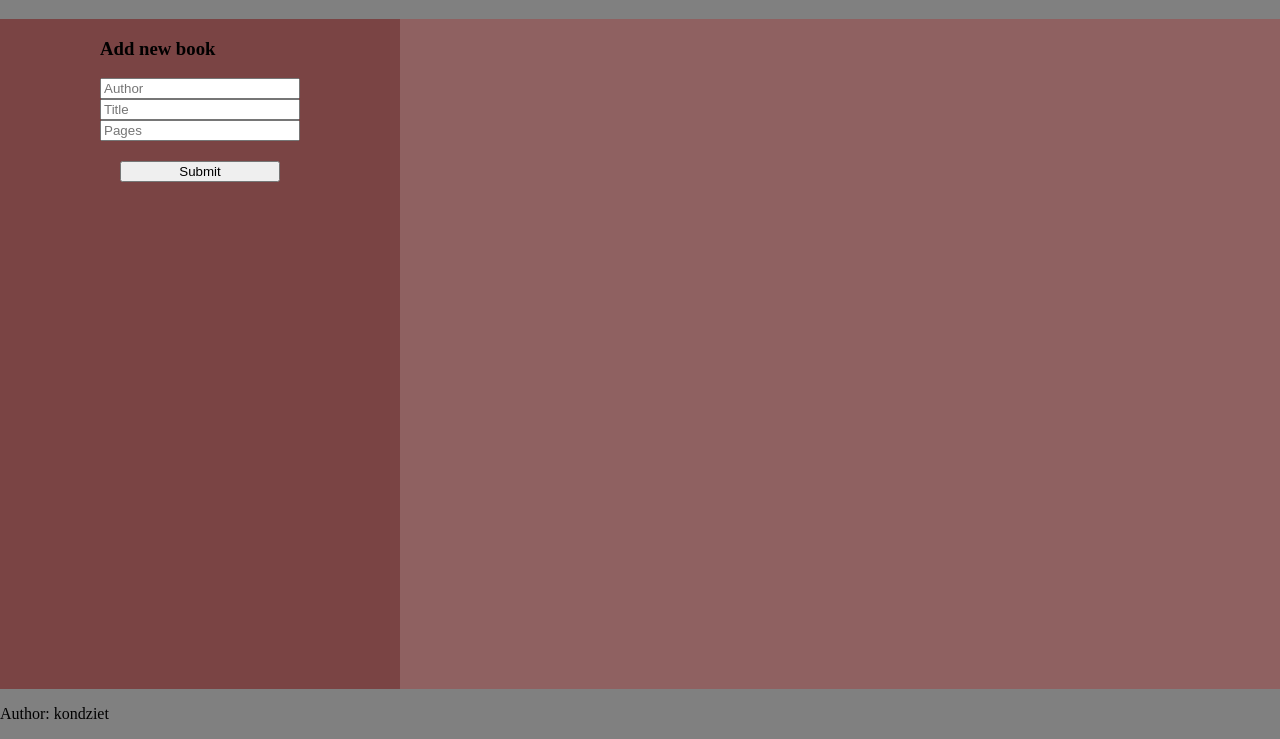
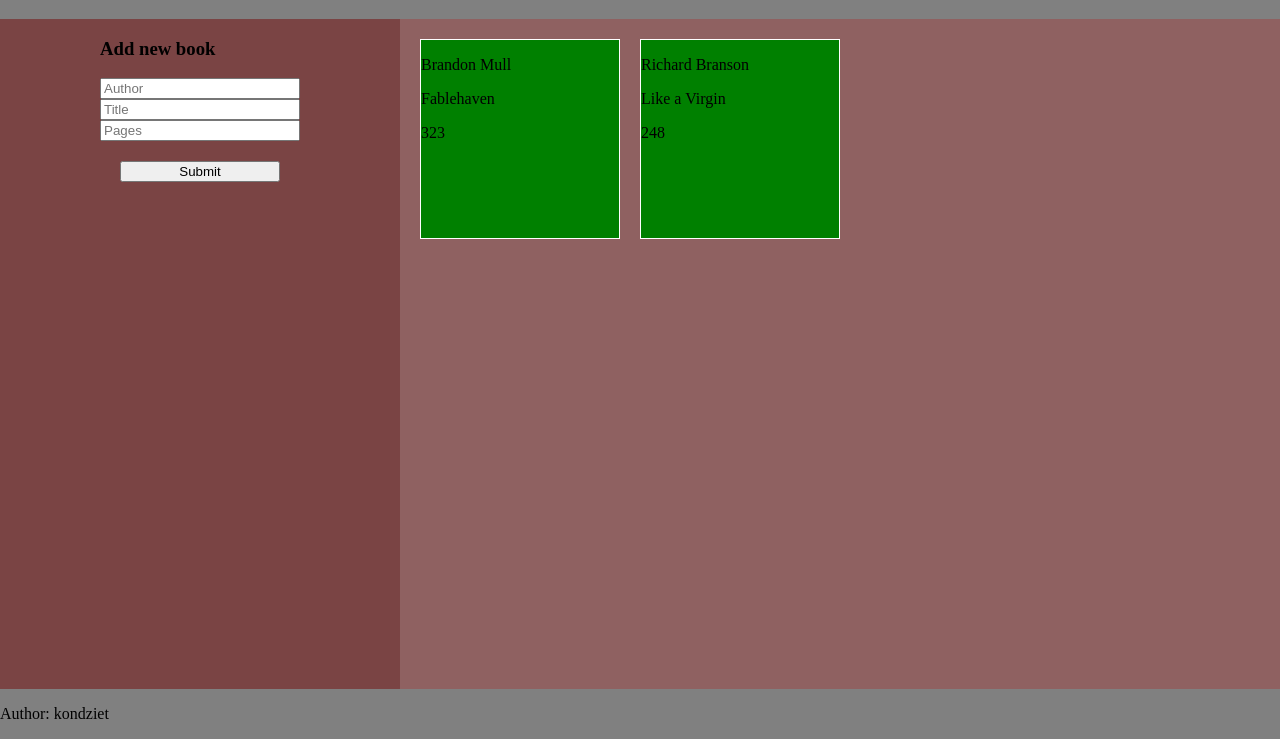
Before and after one commit to kondziet/library, a plain HTML site: page index.html in a window 1280 px wide. Shown: the part 61-800 px from the top of the page. Drawn offline with Linux system fonts and the light colour scheme.

Commit message:
Add book display functionality

```diff
--- a/script.js
+++ b/script.js
@@ -1,5 +1,7 @@
-const submitBtn = document.querySelector(".submit-btn")
-const
+window.onload = displayBooks;
+
+const submitBtn = document.querySelector(".submit-btn");
+const bookContainer = document.querySelector(".book-container");
 
 let books = [
     new Book("Fablehaven", "Brandon Mull", 323),
@@ -10,6 +12,32 @@ function Book(title, author, pages) {
     this.title = title;
     this.author = author;
     this.pages = pages;
+}
+
+function displayBooks() {
+    while(bookContainer.firstChild) {
+        bookContainer.firstChild.remove();
+    }
+
+    for(let book of books) {
+        const bookCard = document.createElement("div");
+        bookCard.classList.add("book-card");
+
+        const author = document.createElement("p");
+        author.textContent = book.author;
+
+        const title = document.createElement("p");
+        title.textContent = book.title;
+
+        const pages = document.createElement("p");
+        pages.textContent = book.pages;
+
+        bookCard.appendChild(author);
+        bookCard.appendChild(title);
+        bookCard.appendChild(pages);
+
+        bookContainer.appendChild(bookCard);
+    }
 }
 
 function addBook() {
@@ -29,4 +57,5 @@ function addBook() {
 submitBtn.addEventListener("click", e => {
     e.preventDefault();
     addBook();
+    displayBooks();
 })
--- a/style.css
+++ b/style.css
@@ -20,7 +20,7 @@ main {
     flex-grow: 1;
 }
 
-main .left-container {
+.left-container {
     display: flex;
     justify-content: center;
     width: 30%;
@@ -38,8 +38,22 @@ main .left-container {
     margin: 20px;
 }
 
-main .right-container {
-    width: 70%;
-    min-width: 600px;
+.right-container {
+    flex-grow: 1;
+    padding: 20px;
     background-color: rgb(143, 97, 97);
 }
+
+.book-container {
+    display: flex;
+    flex-wrap: wrap;
+    max-width: 1080px;
+    gap: 20px;
+}
+
+.book-card {
+    width: 200px;
+    height: 200px;
+    background-color: green;
+    border: 1px solid white;
+}
```
Also changed, not shown: index.html (line endings or trailing spaces).
